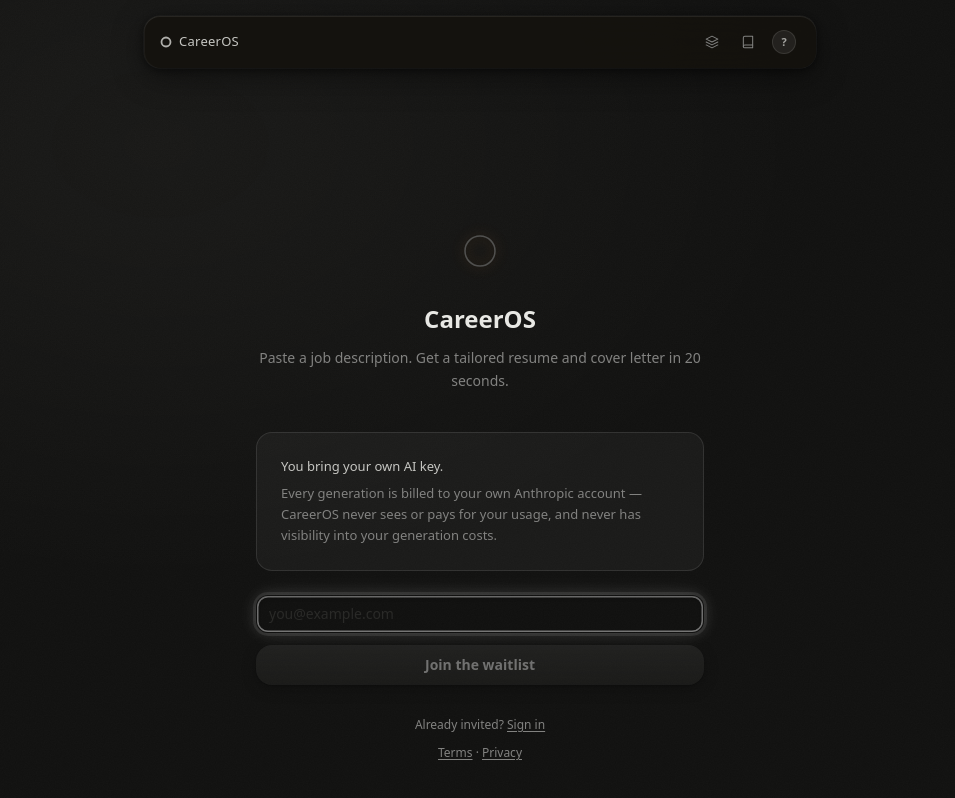
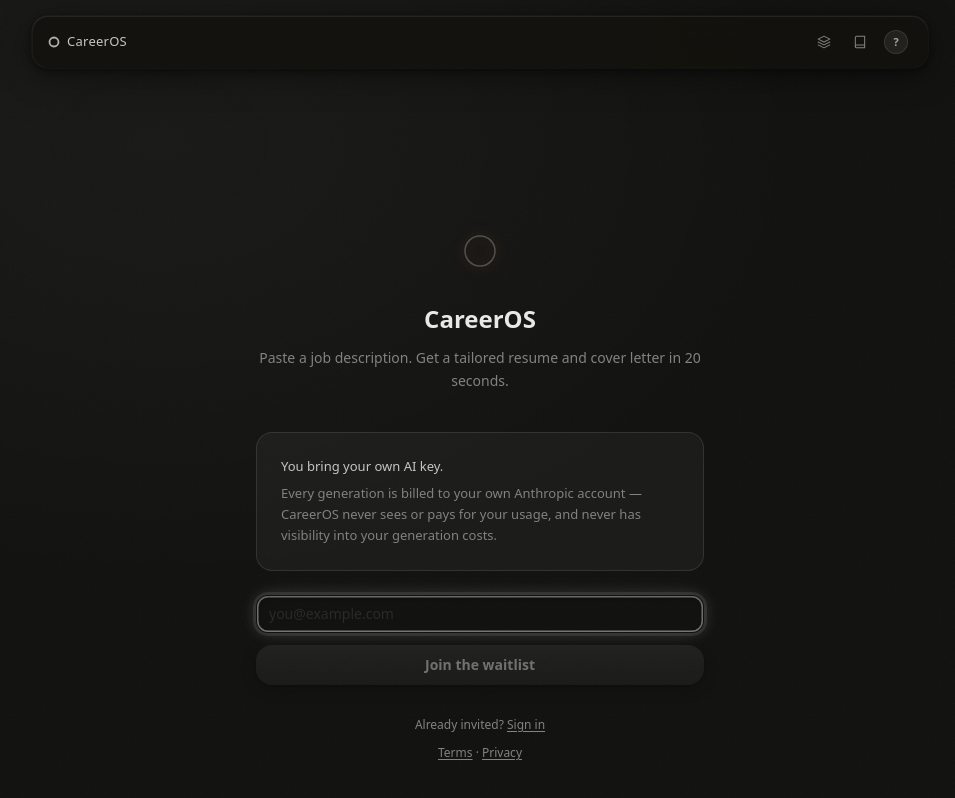
Before and after one commit to karansidhu3/Career-OS, a Next.js app in the folder frontend/: page / in a window 1280 px wide. Shown: the top 798 px of the page, without its empty margins (160-1115 px from the left). Built offline with nearby package versions, Linux system fonts and the light colour scheme; no server answers.

Commit message:
Restore navbar to original max-w-4xl width

```diff
--- a/frontend/components/Navbar.tsx
+++ b/frontend/components/Navbar.tsx
@@ -47,7 +47,7 @@
       initial={{ opacity: 0, y: -12 }}
       animate={{ opacity: 1, y: 0 }}
       transition={spring.standard}
-      className="fixed top-4 left-1/2 -translate-x-1/2 z-50 w-[calc(100%-48px)] max-w-2xl"
+      className="fixed top-4 left-1/2 -translate-x-1/2 z-50 w-[calc(100%-48px)] max-w-4xl"
     >
       <div
         style={{
```
